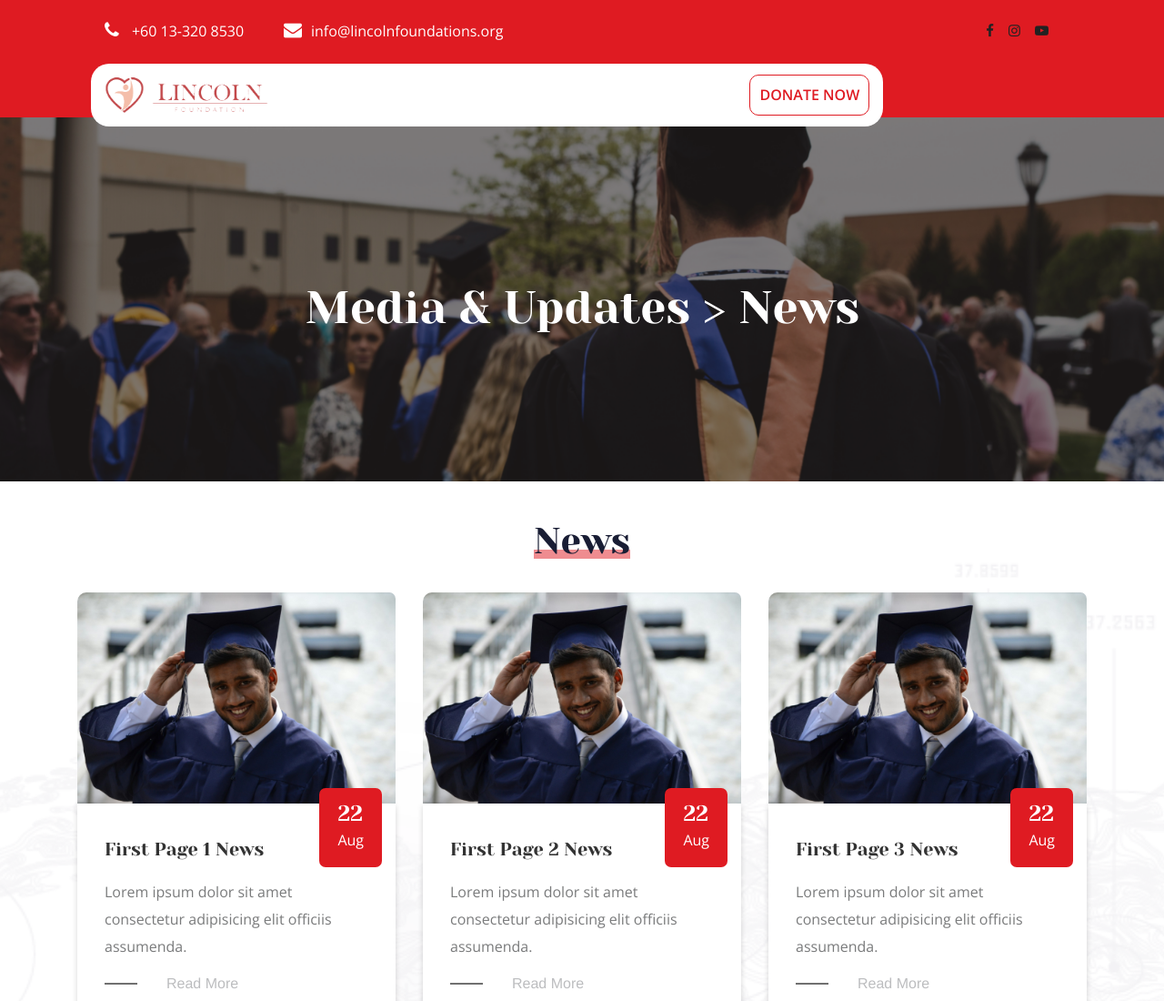
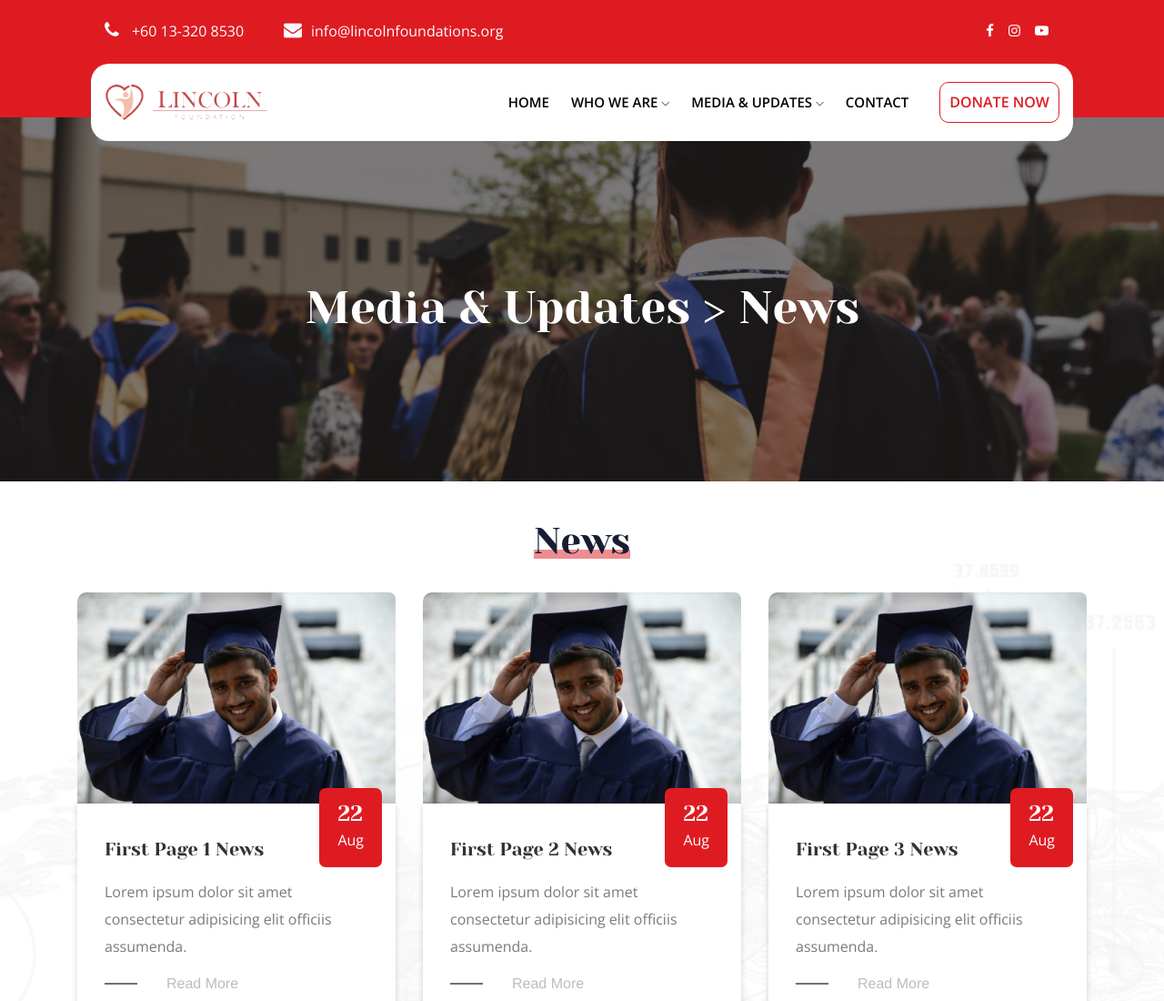
Before and after one commit to Prince-Japheth/Lincoln-Foundation, a plain HTML site: page news.html in a window 1280 px wide. Shown: the top 1100 px of the page at 91% size. Drawn offline with nearby package versions, Linux system fonts and the light colour scheme; animation ran at ten frames a second.

Commit message:
My eight update

```diff
--- a/css/slicknav.css
+++ b/css/slicknav.css
@@ -279,7 +279,7 @@
   padding: 5px;
   right: 5px;
   margin-top: -5px;
-  top: -43px;
+  top: -33px;
 }
 
 .slicknav_menu .slicknav_icon {
--- a/css/style.css
+++ b/css/style.css
@@ -168,9 +168,13 @@ h3 {
   background: white;
   border-radius: 20px;
   position: absolute;
+  bottom: -50px;
+  padding: 8px 0;
   z-index: 100 !important;
+  left: 100px;
   top: 70px;
   bottom: auto;
+  right: 100px;
 }
 
 @media (max-width: 767px) {
@@ -244,7 +248,7 @@ h3 {
 }
 
 .header-area .main-header-area .main-menu ul li a {
-  color: #fff;
+  color: black;
   font-size: 14px;
   text-transform: capitalize;
   font-weight: 600;
@@ -258,13 +262,13 @@ h3 {
 
 
 .header-area .main-header-area .main-menu ul li a:hover {
-  color: white !important;
+  color: #df1b22 !important;
 }
 
 .header-area .main-header-area .main-menu ul li a::before {
   content: "";
   position: absolute;
-  background-color: white;
+  background-color: #df1b22;
   width: 0;
   /* Start with 0 width */
   height: 2px;
@@ -372,7 +376,7 @@ h3 {
   z-index: 999;
   transform: translateY(70px);
   transition: transform 500ms ease, background 500ms ease;
-  background: rgba(255, 255, 255, 0.76);
+  background: rgba(255, 255, 255, 0.804);
   backdrop-filter: blur(5px);
   bottom: auto;
   border-radius: 0 !important;
@@ -414,7 +418,7 @@ h3 {
 
 .header-area .header-top-area .social-media-links a {
   font-size: 15px;
-  color: #222222;
+  color: white;
   margin-right: 12px;
 }
 
@@ -490,7 +494,7 @@ nav .boxed-btn:hover {
 
 .slicknav_menu .slicknav_nav {
   background: #fffffffb;
-  box-shadow: 0 4px 40px rgba(0, 0, 0, 0.3), 0 10px 10px rgba(0, 0, 0, 0.2);
+  box-shadow: 0 4px 40px rgba(0, 0, 0, 0.3), 0 4px 10px rgba(0, 0, 0, 0.2);
   float: right;
   margin-top: 0;
   padding: 0;
```
Also changed, not shown: img/favicon.png.
